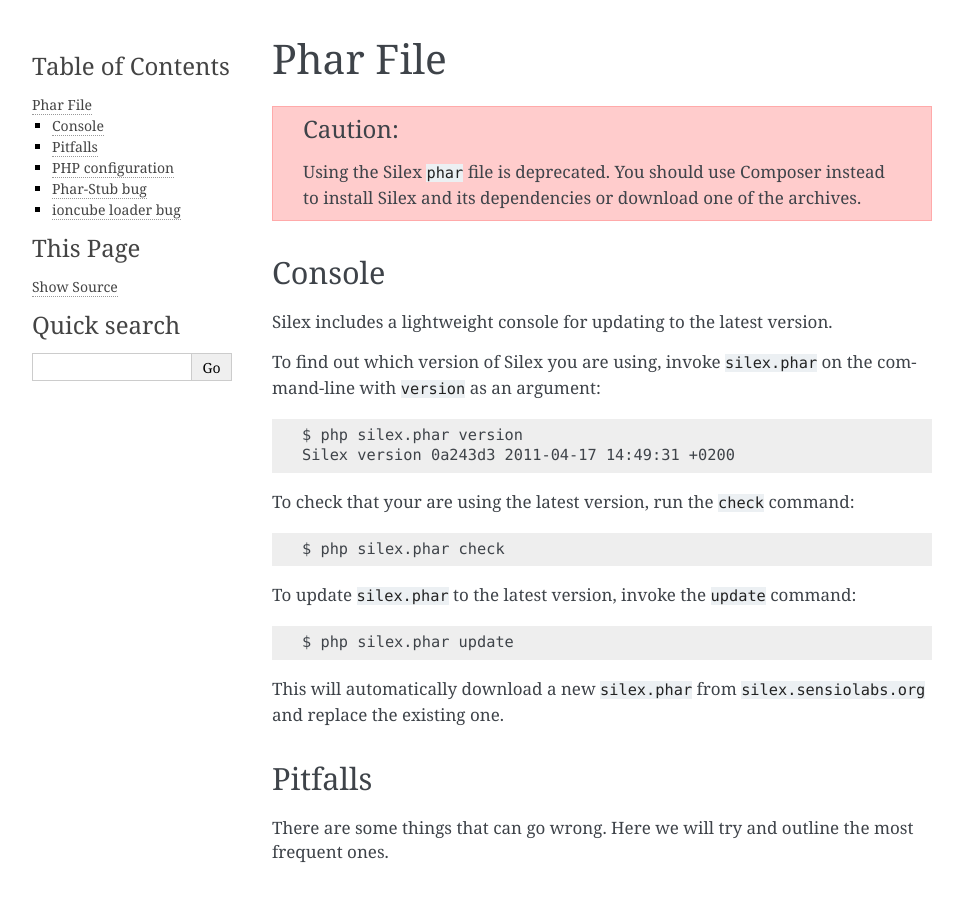
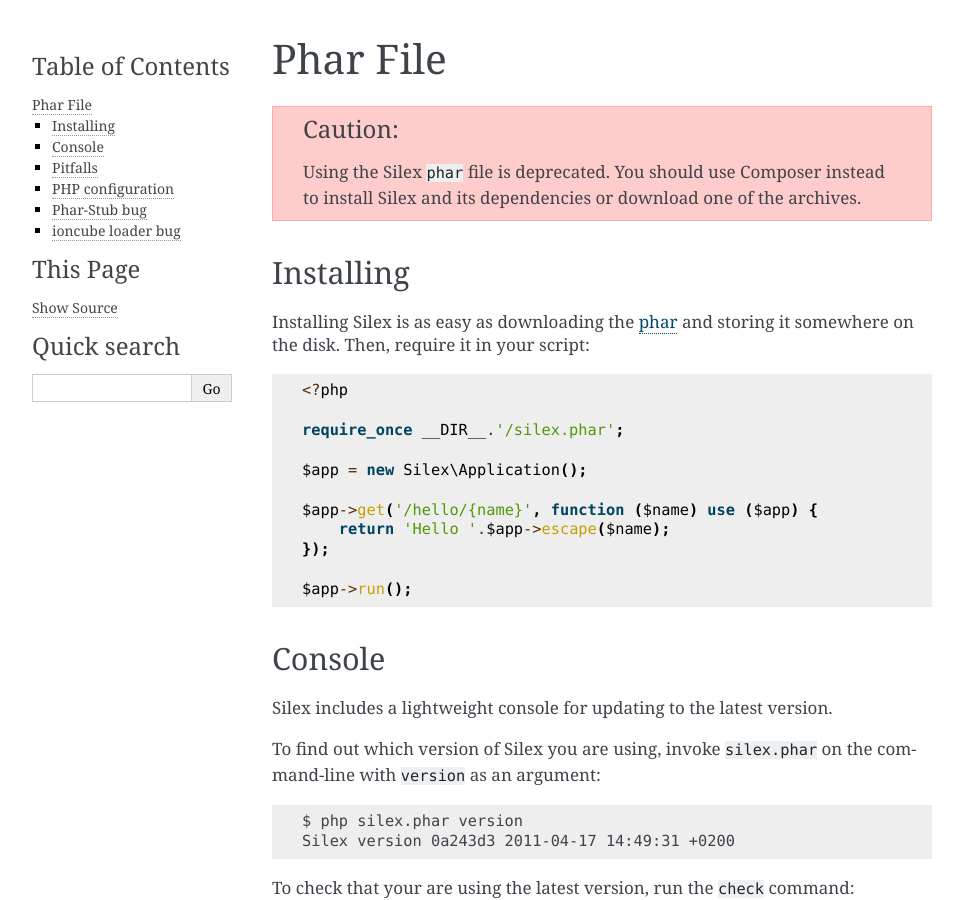
Before and after one commit to silexphp/Silex, a Sphinx documentation site: the page built from doc/phar.rst, in a window 1280 px wide and 900 px high. Shown: the whole window, without its empty margins (148-1111 px from the left). Built offline with Sphinx 7.4.7, drawn with Linux system fonts in a browser that asks for light colours.

Commit message:
added more information about the deprecated phar file

```diff
--- a/doc/phar.rst
+++ b/doc/phar.rst
@@ -6,6 +6,25 @@
     Using the Silex ``phar`` file is deprecated. You should use Composer
     instead to install Silex and its dependencies or download one of the
     archives.
+
+Installing
+~~~~~~~~~~
+
+Installing Silex is as easy as downloading the `phar
+<http://silex.sensiolabs.org/get/silex.phar>`_ and storing it somewhere on
+the disk. Then, require it in your script::
+
+    <?php
+
+    require_once __DIR__.'/silex.phar';
+
+    $app = new Silex\Application();
+
+    $app->get('/hello/{name}', function ($name) use ($app) {
+        return 'Hello '.$app->escape($name);
+    });
+
+    $app->run();
 
 Console
 ~~~~~~~
```
